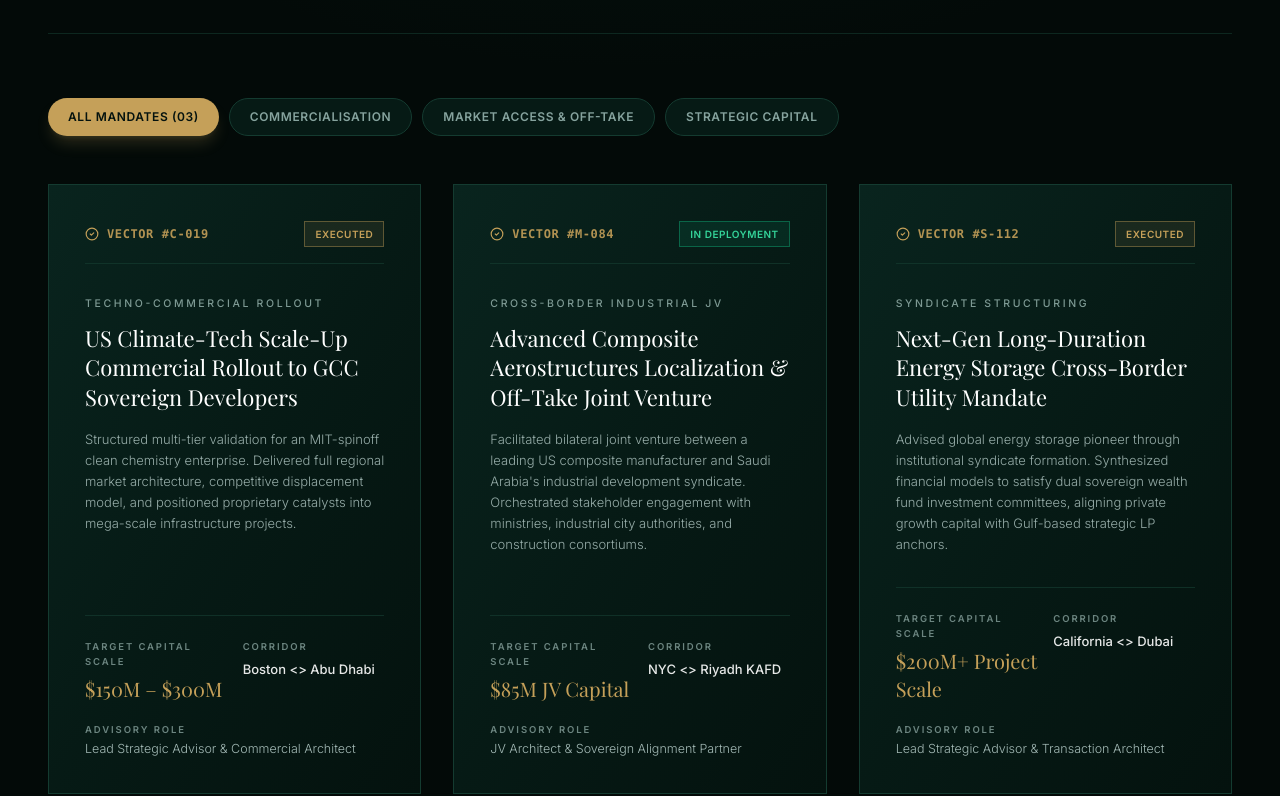
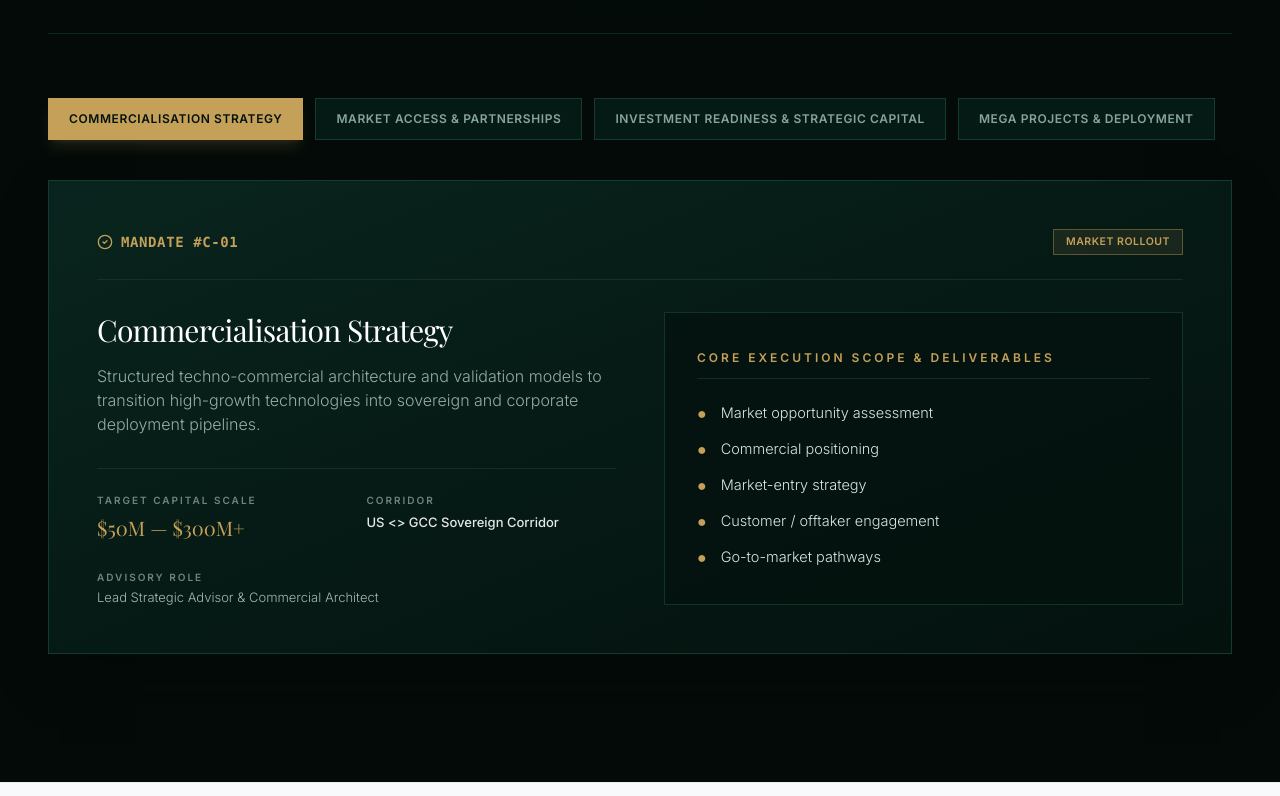
Before and after one commit to leamify/Manara-Nexus, a Next.js app: page / in a window 1280 px wide. Shown: the part 4993-5789 px from the top of the page. Built offline with nearby package versions, Linux system fonts and the light colour scheme; a web font is replaced by a local one.

Commit message:
Configure 4 square mandate tabs with exact bullet points

```diff
--- a/src/components/Mandates.tsx
+++ b/src/components/Mandates.tsx
@@ -4,75 +4,103 @@ import React, { useState } from "react";
 import { motion, AnimatePresence } from "framer-motion";
 import { CheckCircle2 } from "lucide-react";
 
-interface MandateCase {
+interface MandateTab {
   id: string;
-  category: "commercialisation" | "market-access" | "strategic-capital";
+  label: string;
   vectorId: string;
-  status: "EXECUTED" | "IN DEPLOYMENT";
-  subCategory: string;
+  badge: string;
   title: string;
   description: string;
+  bullets: string[];
   capitalScale: string;
   corridor: string;
   advisoryRole: string;
 }
 
-const mandateTabs = [
-  { id: "all", label: "ALL MANDATES (03)" },
-  { id: "commercialisation", label: "COMMERCIALISATION" },
-  { id: "market-access", label: "MARKET ACCESS & OFF-TAKE" },
-  { id: "strategic-capital", label: "STRATEGIC CAPITAL" },
-];
-
-const mandatesList: MandateCase[] = [
+const mandateTabs: MandateTab[] = [
   {
-    id: "01",
-    category: "commercialisation",
-    vectorId: "VECTOR #C-019",
-    status: "EXECUTED",
-    subCategory: "TECHNO-COMMERCIAL ROLLOUT",
-    title: "US Climate-Tech Scale-Up Commercial Rollout to GCC Sovereign Developers",
+    id: "commercialisation-strategy",
+    label: "Commercialisation Strategy",
+    vectorId: "MANDATE #C-01",
+    badge: "MARKET ROLLOUT",
+    title: "Commercialisation Strategy",
     description:
-      "Structured multi-tier validation for an MIT-spinoff clean chemistry enterprise. Delivered full regional market architecture, competitive displacement model, and positioned proprietary catalysts into mega-scale infrastructure projects.",
-    capitalScale: "$150M – $300M",
-    corridor: "Boston <> Abu Dhabi",
+      "Structured techno-commercial architecture and validation models to transition high-growth technologies into sovereign and corporate deployment pipelines.",
+    bullets: [
+      "Market opportunity assessment",
+      "Commercial positioning",
+      "Market-entry strategy",
+      "Customer / offtaker engagement",
+      "Go-to-market pathways",
+    ],
+    capitalScale: "$50M — $300M+",
+    corridor: "US <> GCC Sovereign Corridor",
     advisoryRole: "Lead Strategic Advisor & Commercial Architect",
   },
   {
-    id: "02",
-    category: "market-access",
-    vectorId: "VECTOR #M-084",
-    status: "IN DEPLOYMENT",
-    subCategory: "CROSS-BORDER INDUSTRIAL JV",
-    title: "Advanced Composite Aerostructures Localization & Off-Take Joint Venture",
+    id: "market-access-partnerships",
+    label: "Market Access & Partnerships",
+    vectorId: "MANDATE #M-02",
+    badge: "CROSS-BORDER JV",
+    title: "Market Access & Partnerships",
     description:
-      "Facilitated bilateral joint venture between a leading US composite manufacturer and Saudi Arabia's industrial development syndicate. Orchestrated stakeholder engagement with ministries, industrial city authorities, and construction consortiums.",
-    capitalScale: "$85M JV Capital",
-    corridor: "NYC <> Riyadh KAFD",
+      "Bilateral joint ventures, industrial localization frameworks, and high-level stakeholder orchestration across sovereign and corporate conglomerates.",
+    bullets: [
+      "GCC ecosystem development",
+      "Strategic partner identification",
+      "Customer and stakeholder engagement",
+      "JV / partnership development",
+      "Technology deployment opportunities",
+    ],
+    capitalScale: "$75M — $500M+",
+    corridor: "US <> Saudi Arabia & UAE",
     advisoryRole: "JV Architect & Sovereign Alignment Partner",
   },
   {
-    id: "03",
-    category: "strategic-capital",
-    vectorId: "VECTOR #S-112",
-    status: "EXECUTED",
-    subCategory: "SYNDICATE STRUCTURING",
-    title: "Next-Gen Long-Duration Energy Storage Cross-Border Utility Mandate",
+    id: "investment-readiness-strategic-capital",
+    label: "Investment Readiness & Strategic Capital",
+    vectorId: "MANDATE #S-03",
+    badge: "SYNDICATE STRUCTURING",
+    title: "Investment Readiness & Strategic Capital",
     description:
-      "Advised global energy storage pioneer through institutional syndicate formation. Synthesized financial models to satisfy dual sovereign wealth fund investment committees, aligning private growth capital with Gulf-based strategic LP anchors.",
-    capitalScale: "$200M+ Project Scale",
-    corridor: "California <> Dubai",
+      "Institutional syndicate formation, bankability analysis, and dual sovereign wealth fund alignment to fund critical capital-intensive scaling.",
+    bullets: [
+      "Investment proposition",
+      "Capital strategy",
+      "Investor mapping",
+      "Strategic investor engagement",
+      "Capital formation",
+    ],
+    capitalScale: "$100M — $1B+",
+    corridor: "US Institutional <> GCC Sovereign LPs",
     advisoryRole: "Lead Strategic Advisor & Transaction Architect",
+  },
+  {
+    id: "mega-projects-deployment",
+    label: "Mega Projects & Deployment",
+    vectorId: "MANDATE #P-04",
+    badge: "GIGA INFRASTRUCTURE",
+    title: "Mega Projects & Deployment",
+    description:
+      "Integrating novel industrial decarbonisation, materials, and deep-tech architectures directly into signature sovereign giga-projects and master developments.",
+    bullets: [
+      "Project commercialisation",
+      "Capital strategy",
+      "Strategic partnerships",
+      "Stakeholder management",
+      "Deployment ecosystem development",
+    ],
+    capitalScale: "$250M — $5B+",
+    corridor: "Cross-Border Economic Corridors",
+    advisoryRole: "Mega-Project Partner & Localization Lead",
   },
 ];
 
 export const Mandates: React.FC = () => {
-  const [activeTab, setActiveTab] = useState<string>("all");
+  const [activeTabId, setActiveTabId] = useState<string>("commercialisation-strategy");
 
-  const filteredMandates =
-    activeTab === "all"
-      ? mandatesList
-      : mandatesList.filter((m) => m.category === activeTab);
+  const currentTab =
+    mandateTabs.find((t) => t.id === activeTabId) || mandateTabs[0];
 
   return (
     <section
@@ -105,19 +133,19 @@ export const Mandates: React.FC = () => {
           </p>
         </div>
 
-        {/* Tab Controls (Pills matching image) */}
-        <div className="flex flex-wrap gap-2.5 mb-12">
+        {/* 4 Square Tabs for 4 Types of Mandates (rounded-none, no corner border curve) */}
+        <div className="flex flex-wrap gap-3 mb-10">
           {mandateTabs.map((tab) => {
-            const isActive = tab.id === activeTab;
+            const isActive = tab.id === activeTabId;
             return (
               <button
                 key={tab.id}
                 type="button"
-                onClick={() => setActiveTab(tab.id)}
-                className={`px-5 py-2.5 rounded-full text-xs font-semibold uppercase tracking-wider transition-all duration-300 ${
+                onClick={() => setActiveTabId(tab.id)}
+                className={`px-5 py-3 rounded-none text-xs font-semibold uppercase tracking-wider transition-all duration-300 border ${
                   isActive
-                    ? "bg-brand-gold text-[#04120E] shadow-lg shadow-brand-gold/20"
-                    : "bg-[#061A15] text-[#86A39E] hover:text-white hover:bg-[#0A261F] border border-[#143B30]"
+                    ? "bg-brand-gold text-[#04120E] border-brand-gold shadow-lg shadow-brand-gold/15"
+                    : "bg-[#061A15] text-[#86A39E] hover:text-white hover:bg-[#0A261F] border-[#143B30]"
                 }`}
               >
                 {tab.label}
@@ -126,87 +154,87 @@ export const Mandates: React.FC = () => {
           })}
         </div>
 
-        {/* 3 Dark Green Mandate Cards Grid matching image */}
+        {/* Active Mandate Content with exact Bullet Points */}
         <AnimatePresence mode="wait">
           <motion.div
-            key={activeTab}
+            key={currentTab.id}
             initial={{ opacity: 0, y: 16 }}
             animate={{ opacity: 1, y: 0 }}
             exit={{ opacity: 0, y: -16 }}
-            transition={{ duration: 0.35, ease: "easeInOut" }}
-            className="grid grid-cols-1 lg:grid-cols-3 gap-7 md:gap-8"
+            transition={{ duration: 0.3, ease: "easeInOut" }}
+            className="bg-[#061814]/90 bg-gradient-to-br from-[#09241E] via-[#061A15] to-[#04120E] border border-[#143B30] hover:border-brand-gold/60 p-8 sm:p-10 md:p-12 rounded-none transition-all duration-300 shadow-2xl shadow-[#020A07]/60"
           >
-            {filteredMandates.map((mandate) => (
-              <div
-                key={mandate.vectorId}
-                className="bg-[#061814]/90 bg-gradient-to-br from-[#09241E] via-[#061A15] to-[#04120E] border border-[#143B30] hover:border-brand-gold/60 p-8 md:p-9 rounded-none transition-all duration-300 hover:shadow-2xl hover:shadow-[#020A07]/60 flex flex-col justify-between group"
-              >
-                <div>
-                  {/* Top Vector ID & Status Badge */}
-                  <div className="flex items-center justify-between mb-8 pb-4 border-b border-[#143B30]/70 text-xs">
-                    <div className="flex items-center gap-2 text-brand-gold/90 font-mono text-xs tracking-wider">
-                      <CheckCircle2 className="w-3.5 h-3.5 text-brand-gold shrink-0" />
-                      <span className="font-semibold">{mandate.vectorId}</span>
+            {/* Card Top Row: Vector Identifier & Status Badge */}
+            <div className="flex items-center justify-between pb-6 mb-8 border-b border-[#143B30]/70 text-xs">
+              <div className="flex items-center gap-2 text-brand-gold font-mono tracking-wider">
+                <CheckCircle2 className="w-4 h-4 text-brand-gold shrink-0" />
+                <span className="font-semibold text-xs sm:text-sm">{currentTab.vectorId}</span>
               </div>
-                    <span
-                      className={`px-2.5 py-1 text-[10px] uppercase tracking-wider font-semibold rounded-none border ${
-                        mandate.status === "EXECUTED"
-                          ? "border-brand-gold/40 text-brand-gold bg-brand-gold/10"
-                          : "border-emerald-500/40 text-emerald-400 bg-emerald-500/10"
-                      }`}
-                    >
-                      {mandate.status}
+              <span className="px-3 py-1 text-[10.5px] uppercase tracking-wider font-semibold rounded-none border border-brand-gold/40 text-brand-gold bg-brand-gold/10">
+                {currentTab.badge}
               </span>
             </div>
 
-                  {/* Overline Sub-Category */}
-                  <div className="text-[10.5px] uppercase tracking-[0.25em] font-medium text-[#7E9A94] mb-3">
-                    {mandate.subCategory}
-                  </div>
-
-                  {/* Title */}
-                  <h3 className="font-serif text-xl sm:text-[22px] text-white font-normal mb-4 group-hover:text-brand-gold transition-colors leading-[1.35]">
-                    {mandate.title}
+            {/* Two-Column Editorial Layout */}
+            <div className="grid grid-cols-1 lg:grid-cols-12 gap-8 lg:gap-12">
+              {/* Left Column: Title, Overview, Metrics */}
+              <div className="lg:col-span-6 flex flex-col justify-between">
+                <div>
+                  <h3 className="font-serif text-2xl sm:text-3xl text-white font-normal mb-4 tracking-tight leading-[1.3]">
+                    {currentTab.title}
                   </h3>
-
-                  {/* Description */}
-                  <p className="text-[#96ACA8] text-xs sm:text-[13px] leading-relaxed font-light mb-8">
-                    {mandate.description}
+                  <p className="text-[#96ACA8] text-sm sm:text-base leading-relaxed font-light mb-8">
+                    {currentTab.description}
                   </p>
                 </div>
 
-                {/* Bottom Metrics Grid */}
-                <div className="pt-6 border-t border-[#143B30]/70">
-                  <div className="grid grid-cols-2 gap-4 mb-5">
+                {/* Corridor & Advisory Metrics */}
+                <div className="pt-6 border-t border-[#143B30]/70 grid grid-cols-2 gap-5">
                   <div>
-                      <div className="text-[9.5px] uppercase tracking-[0.2em] font-semibold text-[#6C8580] mb-1.5">
+                    <div className="text-[10px] uppercase tracking-[0.2em] font-semibold text-[#6C8580] mb-1.5">
                       TARGET CAPITAL SCALE
                     </div>
                     <div className="font-serif text-lg sm:text-xl font-normal text-brand-gold">
-                        {mandate.capitalScale}
+                      {currentTab.capitalScale}
                     </div>
                   </div>
                   <div>
-                      <div className="text-[9.5px] uppercase tracking-[0.2em] font-semibold text-[#6C8580] mb-1.5">
+                    <div className="text-[10px] uppercase tracking-[0.2em] font-semibold text-[#6C8580] mb-1.5">
                       CORRIDOR
                     </div>
                     <div className="text-xs sm:text-[13px] text-white/90 font-medium">
-                        {mandate.corridor}
+                      {currentTab.corridor}
+                    </div>
+                  </div>
+                  <div className="col-span-2 pt-2">
+                    <div className="text-[10px] uppercase tracking-[0.2em] font-semibold text-[#6C8580] mb-1">
+                      ADVISORY ROLE
+                    </div>
+                    <div className="text-xs sm:text-[13px] text-[#A2B8B4] font-light">
+                      {currentTab.advisoryRole}
+                    </div>
                   </div>
                 </div>
               </div>
 
-                  <div>
-                    <div className="text-[9.5px] uppercase tracking-[0.2em] font-semibold text-[#6C8580] mb-1">
-                      ADVISORY ROLE
+              {/* Right Column: Exact 5 Bullet Points */}
+              <div className="lg:col-span-6 bg-[#04120E]/80 border border-[#143B30]/80 p-6 sm:p-8 rounded-none flex flex-col justify-center">
+                <div className="text-xs uppercase tracking-[0.25em] font-semibold text-brand-gold mb-6 pb-3 border-b border-[#143B30]/70">
+                  Core Execution Scope &amp; Deliverables
                 </div>
-                    <div className="text-xs sm:text-[12.5px] text-[#A2B8B4] font-light">
-                      {mandate.advisoryRole}
+                <ul className="space-y-4">
+                  {currentTab.bullets.map((bullet, idx) => (
+                    <li
+                      key={idx}
+                      className="flex items-start gap-3.5 text-sm sm:text-[14.5px] text-white/90 font-light"
+                    >
+                      <span className="text-brand-gold mt-0.5 text-base leading-none select-none">●</span>
+                      <span className="leading-snug text-[#D8E6E3]">{bullet}</span>
+                    </li>
+                  ))}
+                </ul>
               </div>
             </div>
-                </div>
-              </div>
-            ))}
           </motion.div>
         </AnimatePresence>
       </div>
```
Lines whose indentation alone changed are shown as unchanged.
